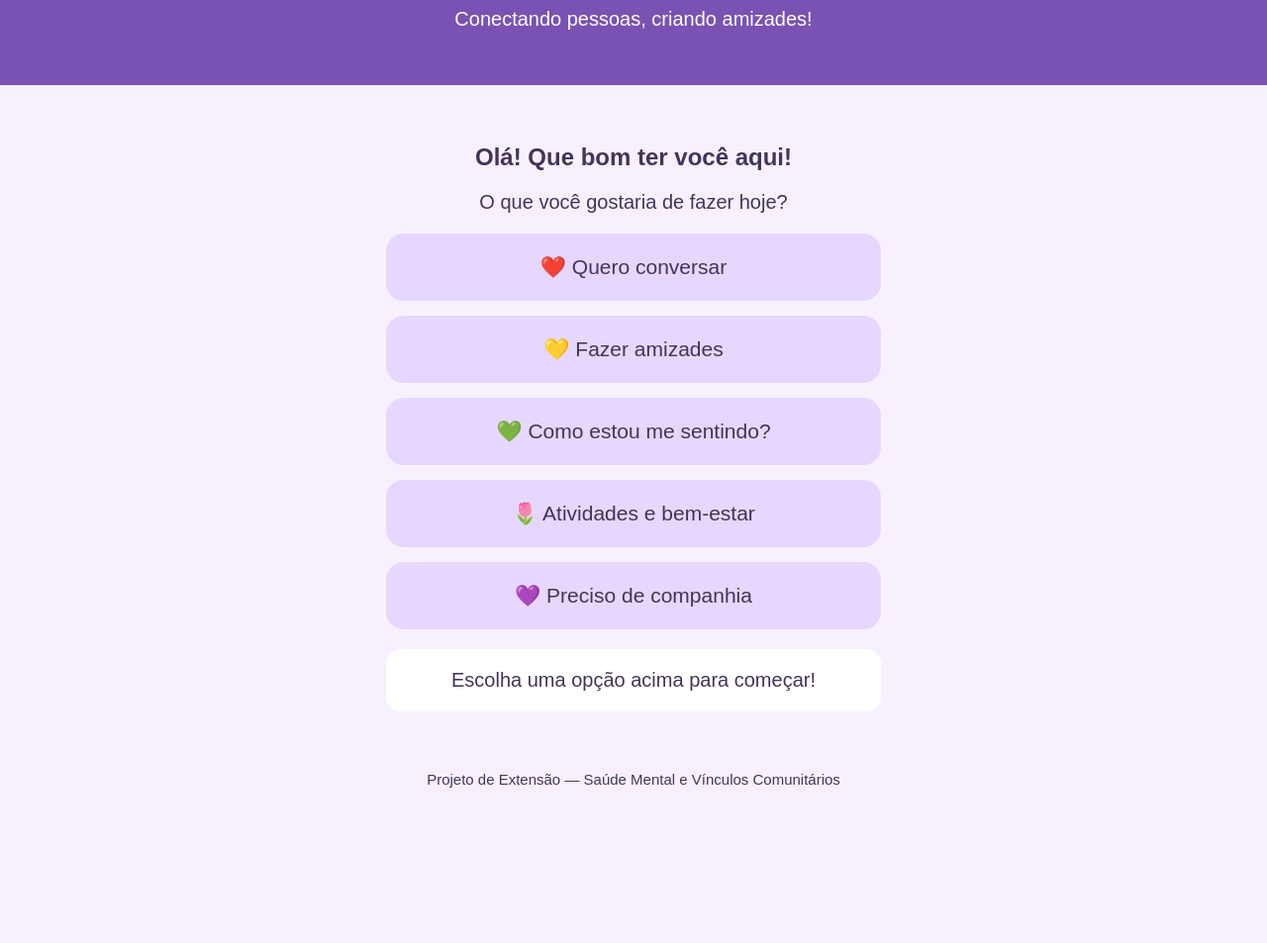
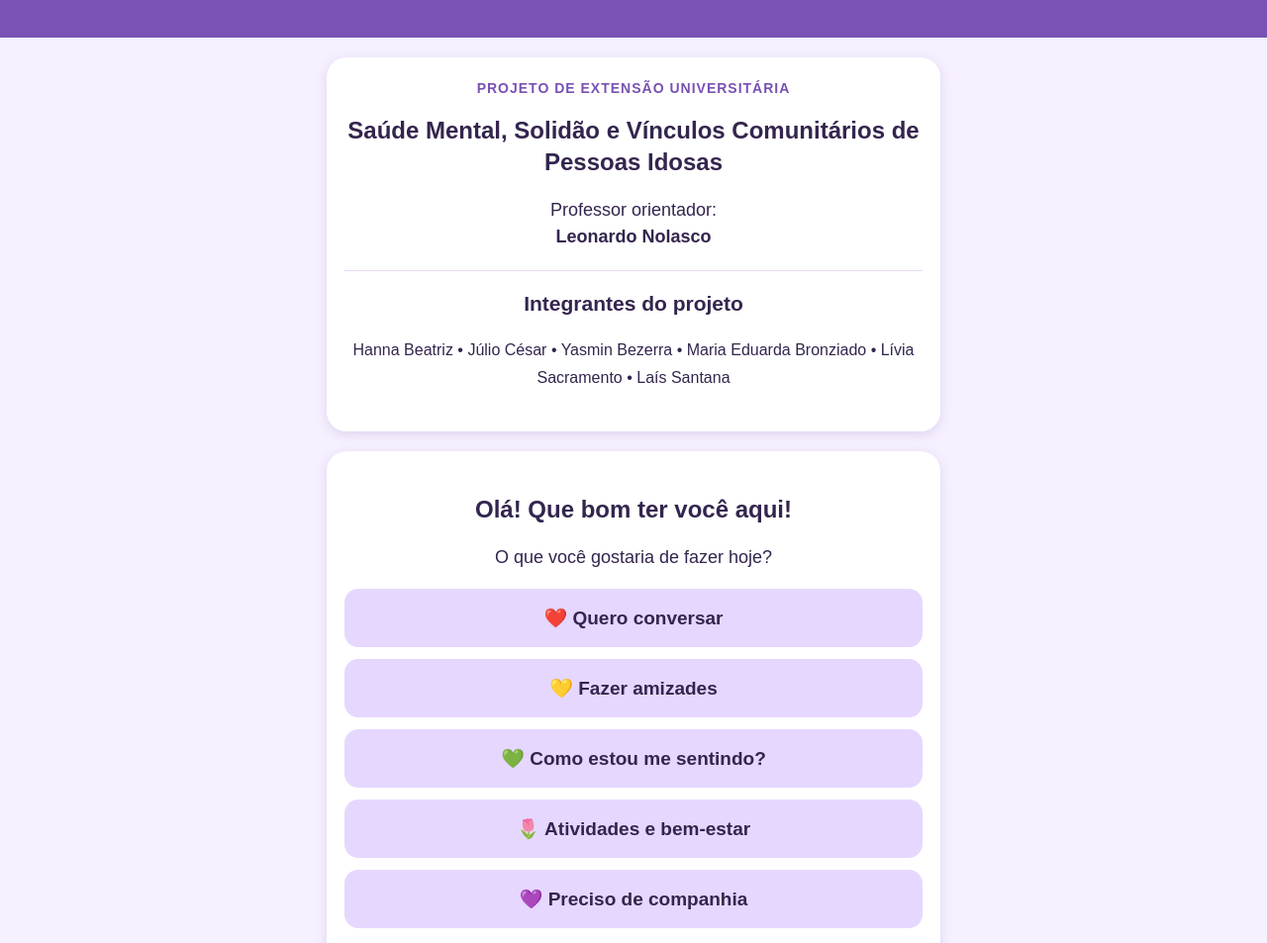
Before and after one commit to dudxob/PERTO-DE-VOCE, a plain HTML site: page index.html in a window 1280 px wide. Shown: the part 113-1066 px from the top of the page at 99% size. Before the commit the page ends 929 px from the top, so only its background shows below. Drawn offline with Linux system fonts and the light colour scheme.

Commit message:
Update index.html

```diff
--- a/index.html
+++ b/index.html
@@ -1,135 +1,213 @@
+
 <!DOCTYPE html>
 <html lang="pt-BR">
 <head>
 <meta charset="UTF-8">
 <meta name="viewport" content="width=device-width, initial-scale=1">
-<title>Perto de Você</title>
-
+<title>Perto de Você | Projeto de Extensão</title>
 <style>
-body {
-  font-family: Arial, sans-serif;
-  background: #f7f1ff;
-  margin: 0;
-  text-align: center;
-  color: #44345c;
+*{box-sizing:border-box}
+body{
+ margin:0;
+ font-family:Arial,sans-serif;
+ background:#f6f0ff;
+ color:#34254e;
 }
-header {
-  background: #7952b3;
-  color: white;
-  padding: 35px 15px;
+header{
+ background:#7952b3;
+ color:white;
+ text-align:center;
+ padding:35px 18px;
 }
-h1 {
-  font-size: 34px;
+header h1{font-size:34px;margin:0 0 12px}
+header p{font-size:19px;margin:0}
+main{max-width:650px;margin:auto;padding:20px 15px}
+.card{
+ background:white;
+ border-radius:20px;
+ padding:23px 18px;
+ margin-bottom:20px;
+ box-shadow:0 3px 12px #ded2ee;
+ text-align:center;
 }
-p {
-  font-size: 20px;
+.tag{
+ color:#7952b3;
+ font-size:14px;
+ font-weight:bold;
+ letter-spacing:1px;
 }
-main {
-  max-width: 500px;
-  margin: 25px auto;
-  padding: 15px;
+h2{font-size:24px;line-height:1.3}
+h3{font-size:21px}
+p{font-size:18px;line-height:1.5}
+.linha{
+ height:1px;
+ background:#e5d9f4;
+ margin:20px 0;
 }
-button {
-  display: block;
-  width: 100%;
-  padding: 22px;
-  margin: 15px 0;
-  border: none;
-  border-radius: 18px;
-  font-size: 21px;
-  cursor: pointer;
-  color: #44345c;
-  background: #e6d7ff;
+.integrantes{font-size:16px;line-height:1.8}
+button{
+ display:block;
+ width:100%;
+ padding:18px 12px;
+ margin:12px 0;
+ border:0;
+ border-radius:14px;
+ background:#e6d7ff;
+ color:#34254e;
+ font-size:19px;
+ font-weight:bold;
+ cursor:pointer;
 }
-button:hover {
-  background: #d3bbff;
+button:hover{background:#d7c1fc}
+button:focus-visible{outline:3px solid #55338e}
+.voltar{background:#7952b3;color:white}
+.escondido{display:none}
+.aviso{
+ background:#f6f0ff;
+ padding:14px;
+ border-radius:12px;
+ font-size:16px;
 }
-button:focus-visible {
-  outline: 3px solid #44345c;
+.resultado{
+ margin-top:15px;
+ font-size:19px;
+ line-height:1.5;
 }
-#resultado {
-  background: white;
-  border-radius: 15px;
-  padding: 20px;
-  font-size: 20px;
-  margin-top: 20px;
-}
-footer {
-  padding: 20px;
-  font-size: 15px;
+footer{
+ text-align:center;
+ color:#67587d;
+ padding:15px;
+ font-size:14px;
 }
 </style>
 </head>
-
 <body>
 
 <header>
-<h1>💜 Perto de Você</h1>
-<p>Conectando pessoas, criando amizades!</p>
+<h1>💜 PERTO DE VOCÊ</h1>
+<p>Conectando pessoas, criando amizades.</p>
 </header>
 
 <main>
+<section id="inicio">
 
+<div class="card">
+<div class="tag">PROJETO DE EXTENSÃO UNIVERSITÁRIA</div>
+
+<h2>Saúde Mental, Solidão e Vínculos Comunitários de Pessoas Idosas</h2>
+
+<p>Professor orientador:<br>
+<strong>Leonardo Nolasco</strong></p>
+
+<div class="linha"></div>
+
+<h3>Integrantes do projeto</h3>
+<p class="integrantes">
+Hanna Beatriz • Júlio César • Yasmin Bezerra •
+Maria Eduarda Bronziado • Lívia Sacramento •
+Laís Santana
+</p>
+</div>
+
+<div class="card">
 <h2>Olá! Que bom ter você aqui!</h2>
 <p>O que você gostaria de fazer hoje?</p>
 
-<button onclick="mostrar('conversar')">
-❤️ Quero conversar
-</button>
-
-<button onclick="mostrar('amigos')">
-💛 Fazer amizades
-</button>
-
-<button onclick="mostrar('humor')">
-💚 Como estou me sentindo?
-</button>
-
-<button onclick="mostrar('atividades')">
-🌷 Atividades e bem-estar
-</button>
-
-<button onclick="mostrar('companhia')">
-💜 Preciso de companhia
-</button>
-
-<div id="resultado" aria-live="polite">
-Escolha uma opção acima para começar!
+<button onclick="abrir('conversar')">❤️ Quero conversar</button>
+<button onclick="abrir('amizades')">💛 Fazer amizades</button>
+<button onclick="abrir('sentimentos')">💚 Como estou me sentindo?</button>
+<button onclick="abrir('atividades')">🌷 Atividades e bem-estar</button>
+<button onclick="abrir('companhia')">💜 Preciso de companhia</button>
 </div>
 
+</section>
+
+<section id="conteudo" class="escondido">
+<div class="card" id="painel"></div>
+<button class="voltar" onclick="voltar()">← Voltar ao início</button>
+</section>
 </main>
 
 <footer>
-Projeto de Extensão — Saúde Mental e Vínculos Comunitários
+PERTO DE VOCÊ 💜<br>
+Projeto de Extensão Universitária
 </footer>
 
 <script>
-function mostrar(opcao) {
-  let mensagem = "";
+const telas = {
+conversar: `
+<h2>❤️ Quero conversar</h2>
+<p>Uma conversa pode transformar o seu dia!</p>
+<p>Estamos desenvolvendo um espaço para que pessoas possam conversar, compartilhar histórias e criar vínculos.</p>
+<p class="aviso">As conversas entre usuários ainda não estão disponíveis nesta versão.</p>
+`,
 
-  if (opcao === "conversar") {
-    mensagem = "❤️ Conversar faz bem! Em breve, você poderá encontrar pessoas para conversar.";
-  }
+amizades: `
+<h2>💛 Fazer amizades</h2>
+<p>Nunca é tarde para construir novas amizades!</p>
+<p>Que tal conhecer pessoas que gostam das mesmas coisas que você?</p>
+<button onclick="mostrar('Música, dança e canto podem aproximar pessoas com interesses parecidos.')">🎵 Música e dança</button>
+<button onclick="mostrar('Clubes de leitura e bibliotecas podem ser lugares de encontro.')">📚 Leitura</button>
+<button onclick="mostrar('Procure grupos de caminhada e atividades físicas adequadas à sua saúde.')">🚶 Caminhadas</button>
+<button onclick="mostrar('Oficinas de artesanato e pintura são oportunidades de convivência.')">🎨 Artes e hobbies</button>
+<div id="resultado" class="resultado" aria-live="polite"></div>
+`,
 
-  if (opcao === "amigos") {
-    mensagem = "💛 Novas amizades podem começar aqui! Estamos preparando esse espaço.";
-  }
+sentimentos: `
+<h2>💚 Como estou me sentindo?</h2>
+<p>Seus sentimentos importam. Como você está hoje?</p>
+<button onclick="sentir('feliz')">😊 Feliz</button>
+<button onclick="sentir('triste')">😢 Triste</button>
+<button onclick="sentir('sozinho')">💜 Sozinho</button>
+<button onclick="sentir('tranquilo')">🌷 Tranquilo</button>
+<div id="resultado" class="resultado" aria-live="polite"></div>
+`,
 
-  if (opcao === "humor") {
-    mensagem = "💚 Seus sentimentos importam! Você pode compartilhar como está se sentindo com alguém de confiança.";
-  }
+atividades: `
+<h2>🌷 Atividades e bem-estar</h2>
+<p>Pequenas atitudes podem fazer diferença no seu dia.</p>
+<button onclick="mostrar('Escolha uma música que você gosta e aproveite para cantar ou recordar bons momentos.')">🎵 Ouvir música</button>
+<button onclick="mostrar('Se for seguro para você, faça uma caminhada leve ou alguns movimentos confortáveis.')">🚶 Movimentar o corpo</button>
+<button onclick="mostrar('Ligue para alguém querido e pergunte como essa pessoa está.')">📞 Fazer uma ligação</button>
+<button onclick="mostrar('Experimente pintar, desenhar ou participar de uma oficina criativa.')">🎨 Criar algo</button>
+<div id="resultado" class="resultado" aria-live="polite"></div>
+`,
 
-  if (opcao === "atividades") {
-    mensagem = "🌷 Caminhar, ouvir música, dançar e participar de atividades em grupo são formas de cuidar do bem-estar.";
-  }
+companhia: `
+<h2>💜 Preciso de companhia</h2>
+<p>Você não precisa enfrentar a solidão sem apoio.</p>
+<p>Procure uma pessoa de confiança, participe de atividades comunitárias ou conheça grupos de convivência.</p>
+<p>Se a tristeza ou a solidão estiverem afetando sua vida, procure acolhimento em uma unidade de saúde.</p>
+<p class="aviso">Nosso objetivo é desenvolver conexões seguras entre pessoas. Essa funcionalidade ainda está em construção.</p>
+`
+};
 
-  if (opcao === "companhia") {
-    mensagem = "💜 Você merece acolhimento e companhia! Estamos preparando uma forma segura de solicitar contato de uma rede de apoio.";
-  }
+function abrir(tela){
+ document.getElementById('inicio').classList.add('escondido');
+ document.getElementById('conteudo').classList.remove('escondido');
+ document.getElementById('painel').innerHTML=telas[tela];
+ window.scrollTo(0,0);
+}
 
-  document.getElementById("resultado").textContent = mensagem;
+function voltar(){
+ document.getElementById('conteudo').classList.add('escondido');
+ document.getElementById('inicio').classList.remove('escondido');
+ window.scrollTo(0,0);
+}
+
+function mostrar(mensagem){
+ document.getElementById('resultado').textContent=mensagem;
+}
+
+function sentir(tipo){
+ const mensagens={
+ feliz:'Que bom! Compartilhar sua alegria com alguém pode tornar esse momento ainda melhor. 💛',
+ triste:'Tudo bem reconhecer a tristeza. Converse com alguém de confiança e procure apoio se precisar. 💜',
+ sozinho:'Você merece companhia e acolhimento. Uma atividade coletiva pode ser um primeiro passo para criar vínculos. 💜',
+ tranquilo:'Que bom encontrar um momento de paz! Aproveite para fazer algo de que gosta. 🌷'
+ };
+ mostrar(mensagens[tipo]);
 }
 </script>
-
 </body>
 </html>
```
